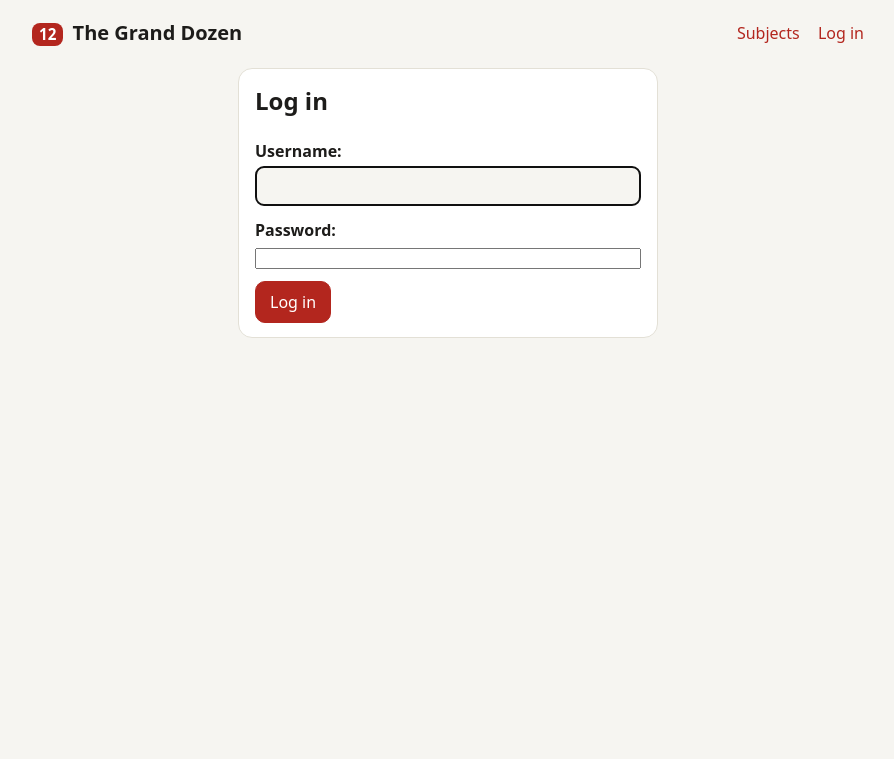
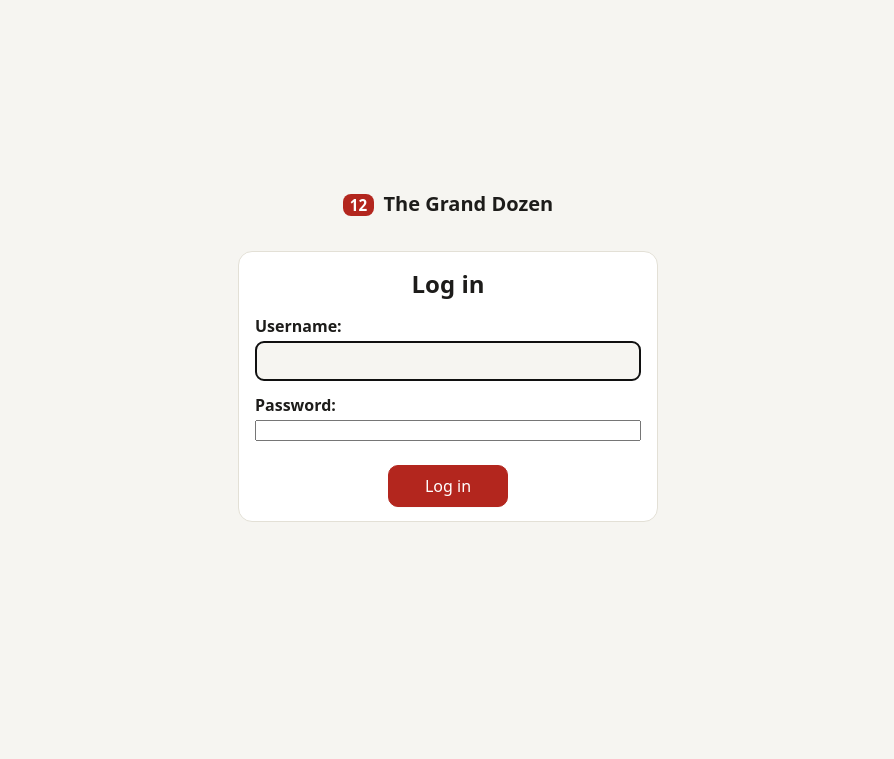
Before and after one commit to 7hauntghost7/grand-dozen, a Django app: page /accounts/login/ in a window 1280 px wide. Shown: the top 759 px of the page, without its empty margins (192-1086 px from the left). Run offline with Django 4.2, Linux system fonts and the light colour scheme.

Commit message:
many changes

```diff
--- a/bank/static/bank/style.css
+++ b/bank/static/bank/style.css
@@ -7,14 +7,18 @@ a{color:var(--acc)}
 header{display:flex;align-items:center;justify-content:space-between;gap:10px;margin:4px 0 14px;flex-wrap:wrap}
 h1{font-size:1.25rem;margin:0}h1 a{color:inherit;text-decoration:none}
 nav a{margin-left:14px;text-decoration:none}
-button,.btn{font:inherit;color:inherit;cursor:pointer;border:1px solid var(--line);background:var(--card);border-radius:10px;padding:8px 14px;text-decoration:none;display:inline-block}
-button:hover:not(:disabled),.btn:hover{border-color:var(--acc)}
+.site-header{display:flex;align-items:center;justify-content:space-between;gap:10px;flex-wrap:wrap}
+.header-row{display:flex;align-items:center;justify-content:space-between;width:100%}
+.mobile-nav-toggle{display:none}
+.site-nav{display:flex;align-items:center;gap:12px;flex-wrap:wrap}
+button,.btn{font:inherit;color:inherit;cursor:pointer;border:1px solid var(--line);background:var(--card);border-radius:10px;padding:8px 14px;text-decoration:none;display:inline-block;transition:all .18s ease;box-shadow:0 1px 0 rgba(24,20,17,.02)}
+button:hover:not(:disabled),.btn:hover{border-color:var(--acc);transform:translateY(-1px);box-shadow:0 8px 18px rgba(26,22,18,.06)}
 .btn.pri{background:var(--acc);border-color:var(--acc);color:#fff}
 button:disabled{opacity:.4;cursor:default}
 input[type=text],select,textarea{font:inherit;color:inherit;background:var(--bg);border:1px solid var(--line);border-radius:8px;padding:7px 10px}
 textarea{width:100%;font-family:ui-monospace,Menlo,Consolas,monospace;font-size:.88rem}
 .grid{display:grid;gap:12px}
-.set,.card{background:var(--card);border:1px solid var(--line);border-radius:14px;padding:14px 16px;color:inherit;text-decoration:none;display:block}
+.set,.card{background:var(--card);border:1px solid var(--line);border-radius:14px;padding:14px 16px;color:inherit;text-decoration:none;display:block;box-shadow:none}
 a.set:hover{border-color:var(--acc)}
 .set h3{margin:0;font-size:1.02rem}.set p{margin:4px 0 0;color:var(--mute);font-size:.9rem}
 .grid.decks{grid-template-columns:repeat(auto-fit,minmax(260px,1fr));gap:18px;margin-top:12px}
@@ -57,7 +61,10 @@ a.set:hover{border-color:var(--acc)}
 .ctl{display:flex;justify-content:space-between;gap:8px;margin-top:14px;flex-wrap:wrap}
 .big{font-size:2.4rem;font-weight:800}
 ul.w{padding:0;list-style:none;margin:8px 0}
-ul.w li{display:flex;gap:8px;padding:6px 0;border-top:1px solid var(--line);font-size:.92rem}
+ul.w li{display:flex;gap:8px;padding:8px 10px;border:1px solid var(--line);border-radius:10px;background:var(--bg);margin-top:8px;font-size:.92rem;align-items:flex-start}
+ul.w li a{font-weight:600;text-decoration:none}
+.card h3{margin:12px 0 0;font-size:1rem;letter-spacing:-.02em}
+.card [data-act="toggle-results-list"]{background:var(--card);border-color:var(--line);color:var(--ink);font-weight:500}
 pre.code{white-space:pre-wrap;background:var(--bg);border:1px solid var(--line);border-radius:8px;padding:10px;font-size:.82rem;max-height:340px;overflow:auto}
 .scroll{overflow-x:auto}
 table{width:100%;border-collapse:collapse;font-size:.9rem}
@@ -92,8 +99,44 @@ form.inline{display:inline}
 .field input[type=text],.field input[type=password],.field select,.field textarea{width:100%}
 .field .errorlist,.errorlist{list-style:none;margin:2px 0 0;padding:0;color:var(--bad);font-size:.85rem}
 .narrow{max-width:420px;margin:20px auto}
+.auth-page{background:var(--bg)}
+.auth-page-wrap{display:flex;flex-direction:column;align-items:center;justify-content:center;min-height:calc(100vh - 40px);padding-top:10px}
+.auth-header{width:100%;display:flex;justify-content:center;margin:0 0 12px}
+.auth-brand{margin:0;text-align:center}
+.auth-brand a{text-decoration:none;color:inherit}
+.login-form,.signup-form{display:flex;flex-direction:column;align-items:center;text-align:center;width:100%}
+.login-form .field,.signup-form .field{width:100%;text-align:left}
+.login-form .field label,.signup-form .field label,
+.login-form .field input,.signup-form .field input,
+.login-form .field select,.signup-form .field select,
+.login-form .field textarea,.signup-form .field textarea{display:block;width:100%}
+.login-title{margin:0 0 12px;text-align:center}
+.login-actions{width:100%;display:flex;justify-content:center;margin-top:12px}
+.login-actions .btn{min-width:120px}
+.auth-switch{margin-top:12px;text-align:center}
+.deck-card{max-width:760px;margin:18px auto;padding:26px 22px}
+.deck-header{text-align:center;margin-bottom:12px}
+.deck-title{margin:0;font-size:1.7rem}
+.deck-meta{margin:6px 0 0;color:var(--mute)}
+.deck-toolbar{display:flex;flex-direction:column;align-items:center;justify-content:center;gap:10px;margin:18px 0 10px}
+.shuffle-toggle{display:inline-flex;align-items:center;gap:8px;color:var(--ink);font-weight:500}
+.deck-links{display:flex;justify-content:center;flex-wrap:wrap;gap:8px 16px;margin-top:14px;padding-top:12px;border-top:1px solid var(--line)}
+.deck-links a{font-size:.92rem}
 .trio{display:grid;grid-template-columns:1fr 1fr 1.6fr;gap:10px}
-@media (max-width:640px){.trio{grid-template-columns:1fr}}
+@media (max-width:640px){
+  .trio{grid-template-columns:1fr}
+  .site-header{position:relative;display:block}
+  .header-row{display:flex;align-items:center;justify-content:space-between}
+  .mobile-nav-toggle{display:inline-flex;align-items:center;justify-content:center;width:40px;height:40px;padding:0;border-radius:10px;background:var(--card);border:1px solid var(--line);font-size:1.2rem}
+  .site-nav{position:fixed;top:0;left:0;bottom:0;width:min(78vw,300px);padding:72px 16px 18px;display:flex;flex-direction:column;align-items:stretch;gap:10px;background:var(--card);border-right:1px solid var(--line);box-shadow:18px 0 30px rgba(0,0,0,.12);transform:translateX(-110%);transition:transform .2s ease;z-index:60;overflow:auto}
+  .site-nav.open{transform:translateX(0)}
+  .site-nav a, .site-nav form{margin-left:0;width:100%}
+  .site-nav a{padding:10px 12px;border-radius:10px;border:1px solid transparent}
+  .site-nav a:hover{border-color:var(--line)}
+  .site-nav .inline{display:block}
+  .site-nav .linkbtn{display:block;width:100%;padding:10px 12px;border-radius:10px;border:1px solid var(--line);text-align:left;margin:0}
+  body.nav-open::before{content:"";position:fixed;inset:0;background:rgba(16,14,12,.35);z-index:50}
+}
 .trio select,.trio input[type=text]{width:100%}
 .optrow{display:flex;gap:10px;align-items:flex-start;margin:0 0 8px;flex-wrap:wrap;counter-increment:opt}
 #opts{counter-reset:opt}
--- a/bank/templates/bank/base.html
+++ b/bank/templates/bank/base.html
@@ -4,14 +4,17 @@
 <meta charset="utf-8">
 <meta name="viewport" content="width=device-width, initial-scale=1">
 <title>{% block title %}{{ SITE_NAME }}{% endblock %} · {{ SITE_NAME }}</title>
-<link rel="stylesheet" href="{% static 'bank/style.css' %}">
+<link rel="stylesheet" href="{% static 'bank/style.css' %}?v=20260925-2">
 </head>
-<body>
-<div class="wrap">
-  <header>
-    <h1><a href="{% url 'bank:home' %}"><span class="mark">12</span> {{ SITE_NAME }}</a></h1>
-    <nav>
-      <a href="{% url 'bank:home' %}">Subjects</a>
+<body class="{% block body_class %}{% endblock %}">
+<div class="wrap {% block wrap_class %}{% endblock %}">
+  {% block header %}
+  <header class="site-header">
+    <div class="header-row">
+      <h1><a href="{% url 'bank:home' %}"><span class="mark">12</span> {{ SITE_NAME }}</a></h1>
+      <button class="mobile-nav-toggle" type="button" aria-expanded="false" aria-controls="site-nav" aria-label="Open navigation">☰</button>
+    </div>
+    <nav id="site-nav" class="site-nav">
       {% if user.is_authenticated %}<a href="{% url 'bank:saved_home' %}">★ Saved</a>{% endif %}
       {% if perms.bank.add_question %}<a href="{% url 'bank:import' %}">Import</a>{% endif %}
       {% if perms.bank.change_question %}<a href="{% url 'bank:comments' %}">Comments{% if open_comments %}<span class="badge">{{ open_comments }}</span>{% endif %}</a>{% endif %}
@@ -23,9 +26,40 @@
       {% endif %}
     </nav>
   </header>
+  {% endblock %}
   {% for m in messages %}<div class="fb {{ m.tags }}">{{ m }}</div>{% endfor %}
   {% block content %}{% endblock %}
 </div>
+<script>
+  (() => {
+    const toggle = document.querySelector('.mobile-nav-toggle');
+    const nav = document.querySelector('.site-nav');
+    if (!toggle || !nav) return;
+
+    const closeMenu = () => {
+      nav.classList.remove('open');
+      toggle.classList.remove('open');
+      toggle.setAttribute('aria-expanded', 'false');
+      document.body.classList.remove('nav-open');
+    };
+
+    toggle.addEventListener('click', () => {
+      const open = !nav.classList.contains('open');
+      nav.classList.toggle('open', open);
+      toggle.classList.toggle('open', open);
+      toggle.setAttribute('aria-expanded', String(open));
+      document.body.classList.toggle('nav-open', open);
+    });
+
+    document.addEventListener('click', (event) => {
+      const clickedToggle = event.target.closest('.mobile-nav-toggle');
+      const clickedNav = event.target.closest('.site-nav');
+      if (!clickedToggle && !clickedNav && nav.classList.contains('open')) {
+        closeMenu();
+      }
+    });
+  })();
+</script>
 {% block scripts %}{% endblock %}
 </body>
 </html>
--- a/bank/templates/bank/login.html
+++ b/bank/templates/bank/login.html
@@ -1,12 +1,19 @@
 {% extends "bank/base.html" %}
 {% block title %}Log in{% endblock %}
+{% block body_class %}auth-page{% endblock %}
+{% block wrap_class %}auth-page-wrap{% endblock %}
+{% block header %}
+  <header class="auth-header">
+    <h1 class="auth-brand"><a href="{% url 'bank:home' %}"><span class="mark">12</span> {{ SITE_NAME }}</a></h1>
+  </header>
+{% endblock %}
 {% block content %}
-<form method="post" class="card narrow">
-  <h2 style="margin-top:0">Log in</h2>
+<form method="post" class="card narrow login-form">
+  <h2 class="login-title">Log in</h2>
   {% csrf_token %}
   <input type="hidden" name="next" value="{{ next }}">
   {{ form.non_field_errors }}
   {% for f in form %}<div class="field">{{ f.label_tag }}{{ f }}{{ f.errors }}</div>{% endfor %}
-  <button class="btn pri">Log in</button>
+  <div class="login-actions"><button class="btn pri">Log in</button></div>
 </form>
 {% endblock %}
--- a/bank/templates/bank/quiz.html
+++ b/bank/templates/bank/quiz.html
@@ -14,4 +14,4 @@
   <p class="mute">Loading…</p>
 </div>
 {% endblock %}
-{% block scripts %}<script src="{% static 'bank/quiz.js' %}"></script>{% endblock %}
+{% block scripts %}<script src="{% static 'bank/quiz.js' %}?v=20260925-1"></script>{% endblock %}
```
Also changed, not shown: bank/static/bank/quiz.js (+24 -5 lines), bank/templates/bank/bank_detail.html (+13 -9 lines), bank/templates/bank/signup.html (+11 -4 lines).
